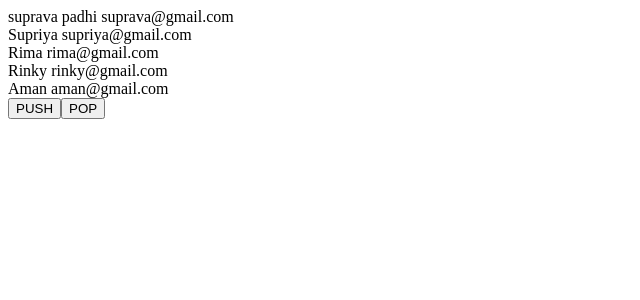
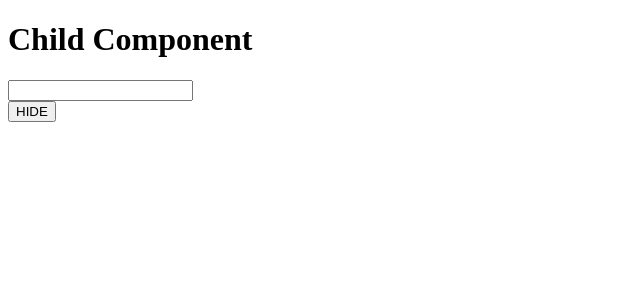
Before and after one commit to suprava16/React_Session_6, a React (Create React App) app: page / in a window 1280 px wide. Shown: the top 300 px of the page, without its empty margins (0-640 px from the left). Built offline with nearby package versions, Linux system fonts and the light colour scheme.

Commit message:
conditional rendering and life cycle methods

```diff
--- a/src/App.js
+++ b/src/App.js
@@ -8,6 +8,8 @@ import ChangeEvent from "./ClassComponents/ClassState/ChangeEvent"
 import AddData from "./ClassComponents/ClassState/AddData"
 import ArrayElements from "./ClassComponents/Array/ArrayElements"
 import ArrayOfObject from "./ClassComponents/Array/ArrayOfObject"
+import ConditionalRendering from "./ClassComponents/ConditionalRendering/ConditionalRendering"
+import Main from "./ClassComponents/LifeCycle/Main"
 export class App extends React.Component{
   render(){
     return(
@@ -21,7 +23,9 @@ export class App extends React.Component{
       {/* <ChangeEvent/> */}
       {/* <AddData/> */}
       {/* <ArrayElements/> */}
-      <ArrayOfObject/>
+      {/* <ArrayOfObject/> */}
+      {/* <ConditionalRendering/> */}
+      <Main/>
       </div>
     )
   }
--- /dev/null
+++ b/src/ClassComponents/ConditionalRendering/ConditionalRendering.js
@@ -0,0 +1,34 @@
+import React, { Component } from 'react'
+import "./Style.css"
+export default class ConditionalRendering extends Component {
+  constructor() {
+    super();
+    this.state = {
+      show: false,
+      text: ""
+    }
+  }
+  handleChange = (event) => {
+    this.setState({
+      text: event.target.value
+    })
+  }
+  render() {
+
+    return (
+      <div>
+        {/* {this.state.show===true?<h1>True statement</h1>:<h1>False statement</h1>}
+        <input type="text" onChange={this.handleChange}></input>
+        <button disabled={this.state.text===""?true:false}>ADD</button>
+
+        {this.state.show===true &&
+        <h1>simple if statement</h1>} */}
+
+        <h1 style={{ backgroundColor: "red", color: "white", fontSize: "30px" }}>Inline Css</h1>
+
+        <p >Lorem Ipsum is simply dummy text of the printing and typesetting industry. Lorem Ipsum has been the industry's standard dummy text ever since the 1500s, when an unknown printer took a galley of type and scrambled it to make a type specimen book. It has survived not only five centuries, but also the leap into electronic typesetting, remaining essentially unchanged. It was popularised in the 1960s with the release of Letraset sheets containing Lorem Ipsum passages, and more recently with desktop publishing software like Aldus PageMaker including versions of Lorem Ipsum.</p>
+      <h2 className="heading">Heading two</h2>
+      </div>
+    )
+  }
+}
--- /dev/null
+++ b/src/ClassComponents/ConditionalRendering/Style.css
@@ -0,0 +1,9 @@
+p{
+  color: blue;
+  font-size: 25px;
+  font-weight: 700;
+
+}
+.heading{
+  color: chocolate;
+}
--- /dev/null
+++ b/src/ClassComponents/LifeCycle/Child.js
@@ -0,0 +1,33 @@
+import React, { Component } from 'react'
+
+export default class Child extends Component {
+constructor(){
+  super();
+  this.state={
+    input_text:""
+  }
+}
+  componentDidMount(){
+    console.log("hello from componentdidmount method");
+  }
+  componentDidUpdate(){
+    console.log("hello from componentdidupdate method")
+  }
+componentWillUnmount(){
+  console.log("hello from component will unmount method")
+}
+  handleChange=(event)=>{
+    this.setState({
+      input_text:event.target.value
+    })
+  }
+  render() {
+    console.log("render function");
+    return (
+      <div>
+        <h1>Child Component</h1>
+        <input type="text" onChange={this.handleChange}/>
+      </div>
+    )
+  }
+}
--- /dev/null
+++ b/src/ClassComponents/LifeCycle/Main.js
@@ -0,0 +1,23 @@
+import React, { Component } from 'react'
+import Child from "./Child"
+export default class Main extends Component {
+  constructor(){
+    super();
+    this.state={
+      show:true
+    }
+  }
+  handleClick=()=>{
+    this.setState({
+      show:!this.state.show
+    })
+  }
+  render() {
+    return (
+      <div>
+      {this.state.show===true && <Child/>}
+       <button onClick={this.handleClick}>HIDE</button>
+      </div>
+    )
+  }
+}
```
